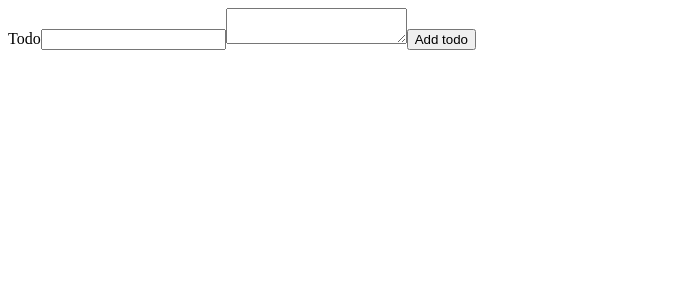
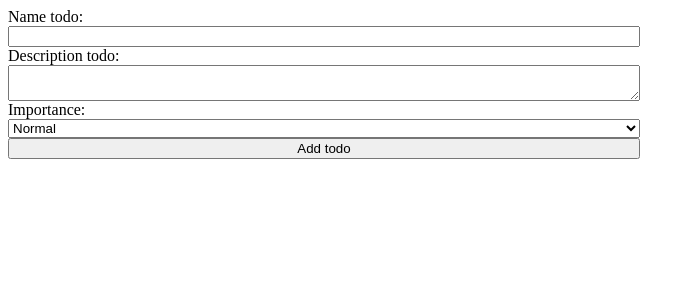
Before and after one commit to Scare01/New_TodoList, a React (Create React App) app: page / in a window 1280 px wide. Shown: the top 300 px of the page, without its empty margins (0-695 px from the left). Built offline with nearby package versions, Linux system fonts and the light colour scheme.

Commit message:
add some style for form

```diff
--- a/src/components/addForm.js
+++ b/src/components/addForm.js
@@ -45,23 +45,38 @@ class Form extends React.Component {
     });
   };
 
+  handleImportance = e => {
+    if (e.target.value === "Important") {
+      this.setState({ importance: "Important" });
+    }
+    if (e.target.value === "Very Important") {
+      this.setState({ importance: "Very Important" });
+    }
+  };
+
   render() {
     return (
-      <form onSubmit={this.handleSubmit}>
-        <div>
-          <label htmlFor="todo">Todo</label>
+      <form onSubmit={this.handleSubmit} className="form">
+        <label htmlFor="Name">Name todo:</label>
         <input
           type="text"
           value={this.state.name}
           onChange={this.handleChangeName}
         />
+        <label htmlFor="Description">Description todo:</label>
         <textarea
           type="text"
           value={this.state.description}
           onChange={this.handleChangeDescription}
         />
+        <label htmlFor="Importance">Importance:</label>
+        <select defaultValue="Normal" onChange={this.handleImportance}>
+          <option disabled>Choose Importance</option>
+          <option value="Normal">Normal</option>
+          <option value="Important">Important</option>
+          <option value="Very Important">Very Important</option>
+        </select>
         <button type="submit">Add todo</button>
-        </div>
       </form>
     );
   }
--- /dev/null
+++ b/src/index.css
@@ -0,0 +1,5 @@
+.form {
+  display: flex;
+  flex-direction: column;
+  width: 50%;
+}
--- a/src/index.js
+++ b/src/index.js
@@ -3,6 +3,7 @@ import { render } from "react-dom";
 import App from "./components/App";
 import store from ".//redux/store/index";
 import { Provider } from "react-redux";
+import "./index.css";
 
 render(
   <Provider store={store}>
```
Lines whose indentation alone changed are shown as unchanged.
